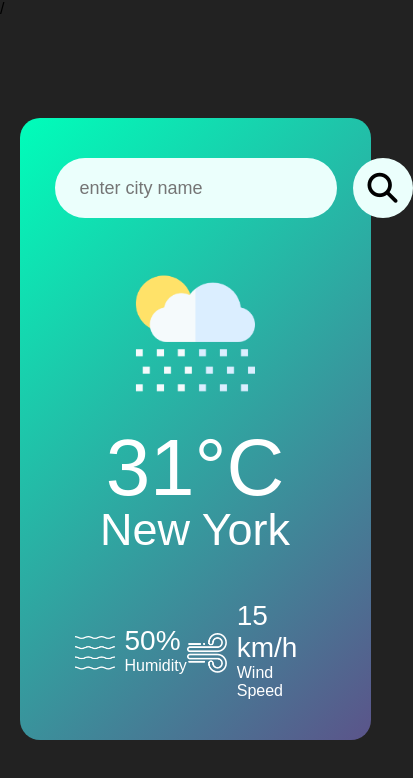
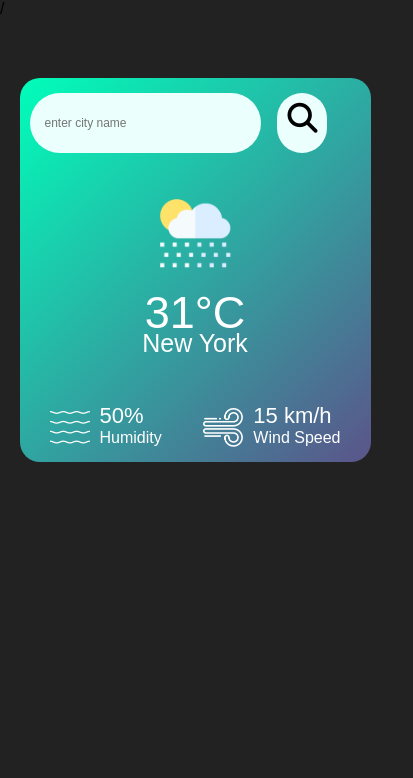
Before and after one commit to sundaram-tiwari/weather-app, a plain HTML site: page index.html in a window 390 px wide. Shown: the whole page, 413 px wide, since content can reach past the window. Drawn offline with Linux system fonts and the light colour scheme.

Commit message:
small changes made

```diff
--- a/style.css
+++ b/style.css
@@ -21,7 +21,7 @@ body{
 }
 
 .search{
-    width: 10%;
+    width: 90%;
     display: flex;
     align-items: center;
     justify-content: space-between;
@@ -97,3 +97,36 @@ i{
     font-size: 28px;
     margin-top: -6px;
 }
+
+@media (max-width: 420px) {
+    .container {
+        margin: 60px auto 0;
+        padding: 15px 10px;
+    }
+
+    .search input {
+        font-size: 12px;
+        padding: 6px 15px;
+    }
+
+    .btn {
+        font-size: 14px;
+        padding: 10px;
+    }
+
+    .weather h1 {
+        font-size: 45px;
+    }
+
+    .weather h2 {
+        font-size: 25px;
+    }
+
+    .weather-icon {
+        width: 100px;
+    }
+
+    .humidity, .wind {
+        font-size: 22px;
+    }
+}
```
